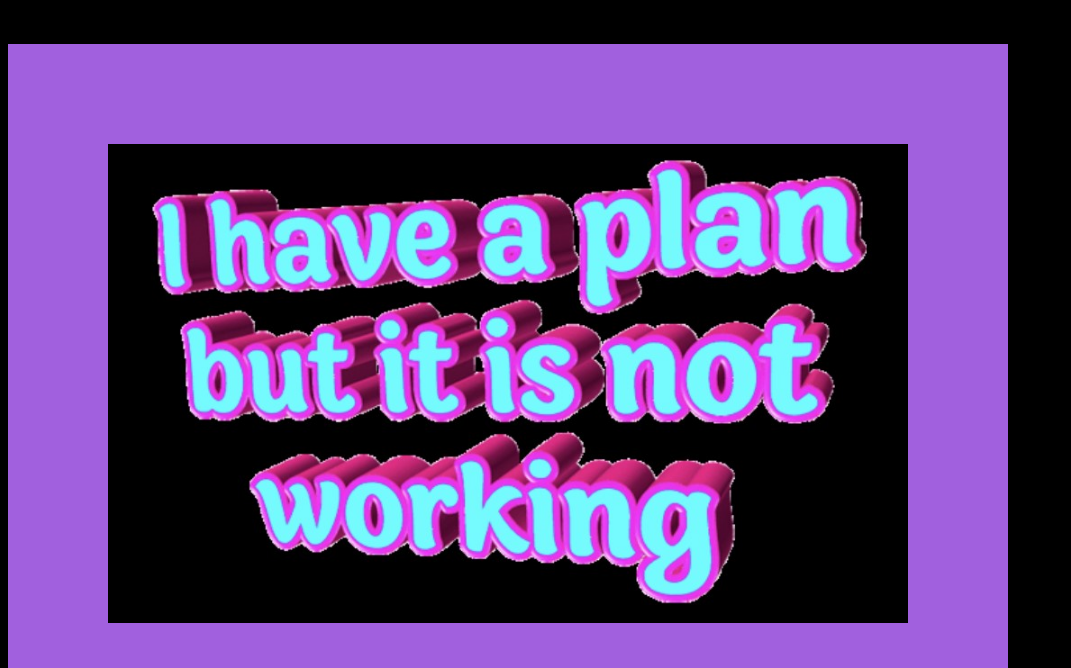
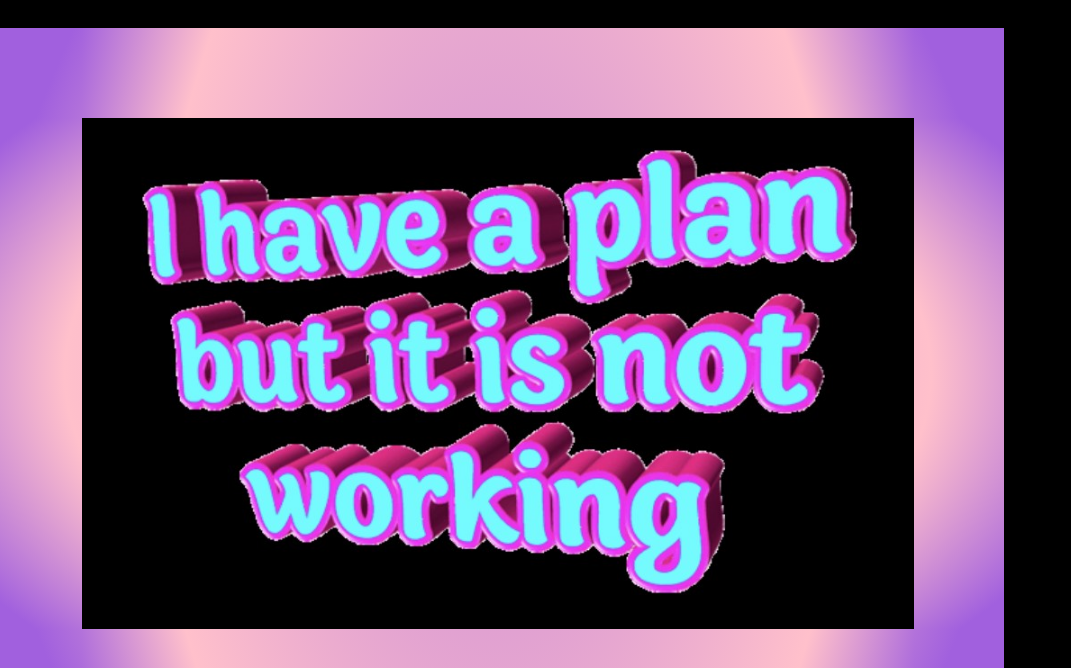
Before and after one commit to komanrath/recipes_for_disaster, a plain HTML site: page index.html in a window 1280 px wide. Shown: the part 132-800 px from the top of the page, without its empty margins (0-1071 px from the left). Drawn offline with Linux system fonts and the light colour scheme.

Commit message:
Add radial gradient to image border

```diff
--- a/css/styles.css
+++ b/css/styles.css
@@ -1,4 +1,4 @@
-html {background-color: black;}
+html {background:black}
 
 * {font-family: Tahoma, Geneva, Verdana, sans-serif;color: pink;}
 
@@ -21,6 +21,6 @@ a.main {font-size: 20px;}
 
 /* images */
 
-img {width: 800px;height: auto;border: 100px solid rgb(161, 96, 222);}
+img {width: 800px;height: auto;border: 90px pink solid;border-image:radial-gradient(circle, rgba(161,96,222,1) 0%, pink 76%, rgba(161,96,222,1) 94%) 30 50;border-image-outset: 1rem;}
 
 img.too_wide {width: 500px;height: auto;}
```
